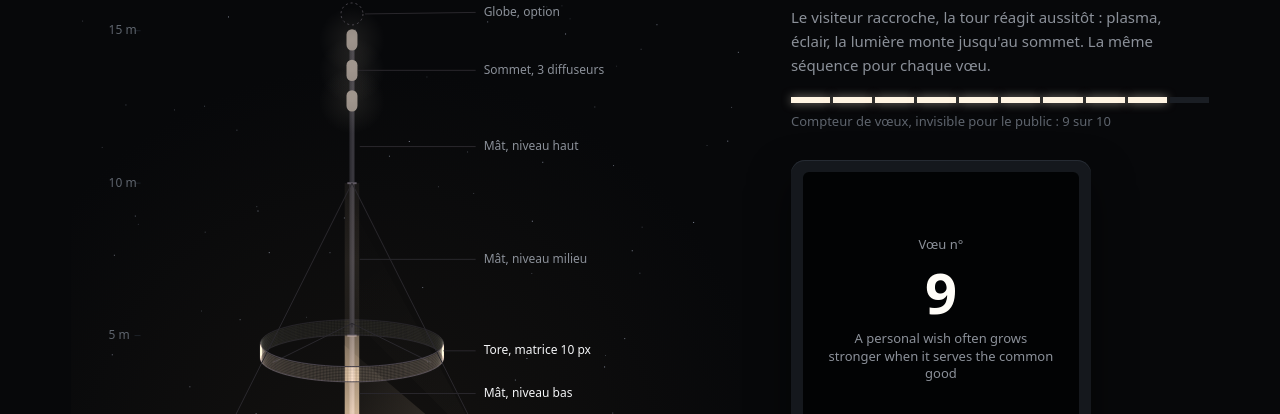
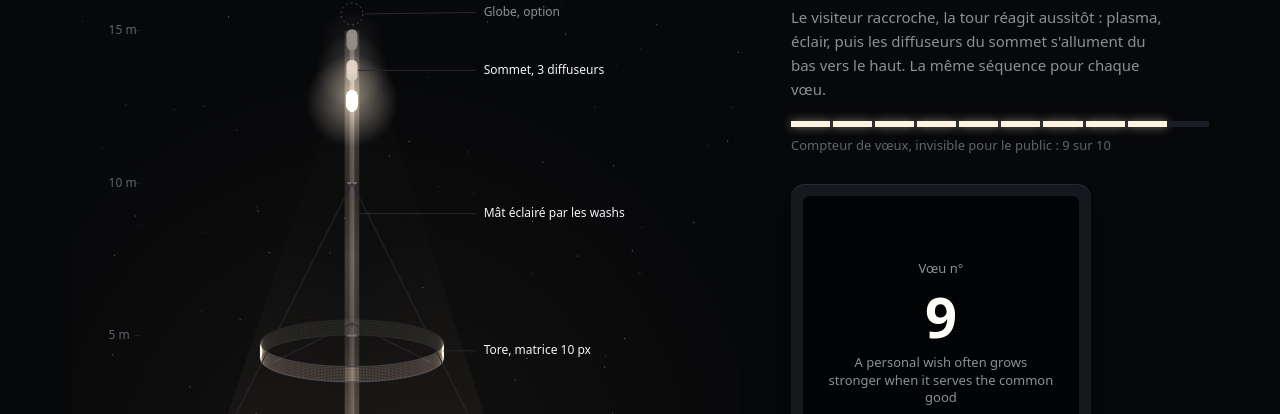
Before and after one commit to ghelleu/tourdespossibles, a plain HTML site: page sequencage/index.html in a window 1280 px wide. Shown: the part 386-800 px from the top of the page. Drawn offline with Linux system fonts and the light colour scheme.

Commit message:
Séquençage : trois washs fixes, un par lest ; la montée passe par le sommet
Co-Authored-By: Claude Opus 5.5 <noreply@anthropic.com>
Claude-Session: https://claude.ai/code/session_014sVeDvdb76UxmMa6nxoU5X

```diff
--- a/sequencage/index.html
+++ b/sequencage/index.html
@@ -211,7 +211,7 @@ footer{padding:40px 0 56px;color:var(--dim);font-size:13px;border-top:1px solid
 <li><b>Les vœux ne sont jamais écrits</b>Des caractères cryptiques de toutes les écritures du monde circulent sur l'anneau.</li>
 <li><b>Des teintes chaudes, rétro-tech</b>Couleurs libres pour Structurals, expressives, nettes et graphiques, sans effet bariolé. Le rouge marque l'enregistrement.</li>
 <li><b>Des sons analogiques</b>Les vrais codes de la téléphonie, sonnerie et tonalité occupée, et des sons old school, analogiques voire mécaniques.</li>
-<li><b>Trois washs sur un même lest</b>Un projecteur par niveau, depuis un même point de vue, pour garder la montée de la lumière le long du mât. Proposition à confirmer avec Structurals.</li>
+<li><b>Trois washs fixes</b>Un wash par lest, qui éclaire toute la tour en permanence. La montée de la lumière passe par le tore et les trois diffuseurs du sommet, allumés du bas vers le haut.</li>
 </ul>
 </div></section>
 
@@ -245,7 +245,7 @@ footer{padding:40px 0 56px;color:var(--dim);font-size:13px;border-top:1px solid
 const T=220,COLS=377,ROWS=10;
 const MOM=[[0,15,'resp','Respiration'],[15,25,'appel','Appel sans réponse'],[25,45,'resp','Respiration'],[45,48,'appel','Appel'],[48,56,'voix','Transmission, voix'],[56,57,'bip','Bip'],[57,82,'rec','Transmission, vœu n° 9'],[82,92,'envoi','Envoi du vœu n° 9'],[92,96,'resp','Respiration'],[96,99,'hors','Décroché hors appel'],[99,101,'resp','Respiration'],[101,103,'appel','Appel'],[103,111,'voix','Transmission, voix'],[111,112,'bip','Bip'],[112,172,'rec','Transmission, vœu n° 10'],[172,202,'emis','Émission, dixième vœu'],[202,217,'resp','Respiration'],[217,220,'appel','Appel']];
 const SHORT={resp:'Respiration',appel:'Appel',voix:'Voix',bip:'',rec:'REC',envoi:'Envoi',hors:'Occupé',emis:'Émission'};
-const NOW={resp:'La tour vit et attend. Des caractères cryptiques circulent sur l\'anneau, la lumière respire, la nappe sonore tourne.',appel:'Toute la tour sonne avec le téléphone : tore, washs et sommet battent au rythme de la sonnerie.',hors:'Quelqu\'un décroche sans sonnerie et entend la tonalité occupée. Au raccroché, la tour le rappelle.',voix:'La voix de la tour parle au combiné. Au sommet, les diffuseurs s\'allument l\'un après l\'autre, comme une information qui arrive.',bip:'Le bip donne la parole.',rec:'Le visiteur dit son vœu. Une boucle de lumière parcourt l\'anneau, les trois diffuseurs du sommet sont rouges, les enceintes se taisent.',envoi:'Le visiteur raccroche, la tour réagit aussitôt : plasma, éclair, la lumière monte jusqu\'au sommet. La même séquence pour chaque vœu.',emis:'Le dixième vœu déclenche la séquence spéciale : la tour envoie les vœux vers le ciel.'};
+const NOW={resp:'La tour vit et attend. Des caractères cryptiques circulent sur l\'anneau, la lumière respire, la nappe sonore tourne.',appel:'Toute la tour sonne avec le téléphone : le tore et le sommet battent au rythme de la sonnerie.',hors:'Quelqu\'un décroche sans sonnerie et entend la tonalité occupée. Au raccroché, la tour le rappelle.',voix:'La voix de la tour parle au combiné. Au sommet, les diffuseurs s\'allument l\'un après l\'autre, comme une information qui arrive.',bip:'Le bip donne la parole.',rec:'Le visiteur dit son vœu. Une boucle de lumière parcourt l\'anneau, les trois diffuseurs du sommet sont rouges, les enceintes se taisent.',envoi:'Le visiteur raccroche, la tour réagit aussitôt : plasma, éclair, puis les diffuseurs du sommet s\'allument du bas vers le haut. La même séquence pour chaque vœu.',emis:'Le dixième vœu déclenche la séquence spéciale : la tour envoie les vœux vers le ciel.'};
 const RL=[[0,15,'L02'],[15,25,'L03'],[25,45,'L02'],[45,48,'L03'],[48,56,'L05'],[56,82,'L06'],[82,92,'L07'],[92,96,'L02'],[96,99,'L04'],[99,101,'L02'],[101,103,'L03'],[103,111,'L05'],[111,172,'L06'],[172,202,'L09'],[202,217,'L02'],[217,220,'L03']];
 const RC=[[15,25,'A02'],[45,48,'A02'],[48,56,'A04'],[56,57,'A05'],[57,82,'MIC'],[96,99,'A03'],[101,103,'A02'],[103,111,'A04'],[111,112,'A05'],[112,172,'MIC'],[172,175,'A07'],[217,220,'A02']];
 const RS=[[0,57,'A01'],[57,82,'MIC'],[82,92,'A08'],[92,112,'A01'],[112,172,'MIC'],[172,202,'A09'],[202,220,'A01']];
@@ -253,12 +253,12 @@ const RR=[[15,25,'A02'],[45,48,'A02'],[101,103,'A02'],[217,220,'A02']];
 const RE=[[0,15,'E01'],[15,25,'E02'],[25,45,'E01'],[45,48,'E02'],[48,56,'E03'],[56,82,'E04'],[82,92,'E05'],[92,101,'E01'],[101,103,'E02'],[103,111,'E03'],[111,172,'E04'],[172,202,'E05'],[202,217,'E01'],[217,220,'E02']];
 const ZONE={to:()=>true,wa:c=>c!=='L05'&&c!=='L06',so:()=>true,gl:c=>c==='L03'||c==='L09'};
 const STATES=[
-['Respiration','La tour vit et attend.','entre deux appels',0,'Les passants découvrent une tour qui semble vivante. C\'est l\'état que verront le plus de passants, souvent sans décrocher : il doit tenir seul le spectacle.','Respiration lente du tore et battement de cœur ponctuel. Des caractères de toutes les écritures circulent et surgissent sur l\'anneau, en teintes chaudes. Le sommet respire en léger décalage ; les washs éclairent la structure en statique.','Une nappe analogique, souffle et battement, qui tourne en fond. L\'écran affiche la maxime.',['A01','L02','E01']],
-['Appel','La tour convoque.','10 s',15,'Le téléphone sonne au hasard. Celui qui décroche devient celui que la tour a choisi ; les autres regardent. Sans réponse, la tour retombe dans sa respiration et rappellera plus tard.','Toute la tour sonne : tore, sommet et washs battent ensemble, deux coups et un silence. Le globe, s\'il est installé, clignote comme une balise.','Une vraie sonnerie de téléphone, mécanique, qui sort du poste. Les enceintes ne la renforcent que si le poste ne s\'entend pas assez. L\'écran passe en alerte.',['A02','L03','E02']],
+['Respiration','La tour vit et attend.','entre deux appels',0,'Les passants découvrent une tour qui semble vivante. C\'est l\'état que verront le plus de passants, souvent sans décrocher : il doit tenir seul le spectacle.','Respiration lente du tore et battement de cœur ponctuel. Des caractères de toutes les écritures circulent et surgissent sur l\'anneau, en teintes chaudes. Le sommet respire en léger décalage ; les washs éclairent toute la tour en permanence.','Une nappe analogique, souffle et battement, qui tourne en fond. L\'écran affiche la maxime.',['A01','L02','E01']],
+['Appel','La tour convoque.','10 s',15,'Le téléphone sonne au hasard. Celui qui décroche devient celui que la tour a choisi ; les autres regardent. Sans réponse, la tour retombe dans sa respiration et rappellera plus tard.','Toute la tour sonne : le tore et le sommet battent ensemble, deux coups et un silence. Le globe, s\'il est installé, clignote comme une balise.','Une vraie sonnerie de téléphone, mécanique, qui sort du poste. Les enceintes ne la renforcent que si le poste ne s\'entend pas assez. L\'écran passe en alerte.',['A02','L03','E02']],
 ['Décroché hors appel','La ligne est occupée.','jusqu\'au raccroché',96,'Quelqu\'un décroche alors que rien ne sonne et entend la tonalité occupée. Il raccroche ; deux secondes plus tard, la tour le rappelle. Ne joue que pendant la respiration.','La lumière ne change presque pas, à peine un frémissement : toute la surprise tient dans le rappel.','La tonalité occupée, avec les vrais codes sonores de la téléphonie.',['A03','L04']],
-['Transmission','La tour enregistre.','voix, puis vœu de 60 s au plus',48,'La voix dit à l\'oreille : « Je suis la tour des possibles et j\'ai une question pour toi. Quel est ton vœu le plus cher ? », puis demande de raccrocher pour envoyer le vœu. Un bip donne la parole ; le raccroché envoie le vœu.','Les washs s\'éteignent et le pied de la tour devient intime. Pendant la voix, le tore est enveloppant et les diffuseurs du sommet s\'allument l\'un après l\'autre, comme une information qui arrive. Pendant le vœu, une boucle de lumière parcourt l\'anneau, coupée au raccroché quelle que soit la durée du vœu ; les trois diffuseurs sont rouges, c\'est le voyant REC de la tour.','La voix et le bip dans le combiné, la nappe en fond pendant la voix. Pendant l\'enregistrement, les enceintes se taisent : c\'est le seul moment de silence. L\'écran donne la traduction, puis le REC et le compte à rebours des 10 dernières secondes.',['A04','A05','A07','L05','L06','E03','E04']],
-['Envoi','La tour réagit au vœu.','10 s, à chaque vœu',82,'Le visiteur raccroche et la tour réagit aussitôt : une cause, un effet. La séquence est la même pour tous les visiteurs et doit avoir une très belle intensité.','Le plasma pulse et se rassemble dans le tore, un éclair le traverse, puis la lumière monte le long du mât, niveau par niveau, jusqu\'au sommet qui s\'illumine. La tour revient ensuite directement à sa respiration.','Une montée électrique, analogique, qui se résout dans un impact. Pas de silence après le vœu.',['A08','L07','E05']],
-['Émission','Tous les dix vœux.','30 s',172,'Le dixième vœu déclenche une séquence spéciale, plus longue et plus intense. Elle ajoute de la surprise et rythme la soirée.','L\'anneau se remplit de lumière et pulse de plus en plus vite ; la lumière monte le long du mât en vagues de plus en plus rapides. Puis le tir : coupure nette, l\'anneau se vide vers le haut, le sommet éclate, le globe lance son flash. La tour revient à sa respiration.','Composition immersive en crescendo, point culminant au tir. Plusieurs variantes alternent d\'une émission à l\'autre.',['A09','L09','E05']]];
+['Transmission','La tour enregistre.','voix, puis vœu de 60 s au plus',48,'La voix dit à l\'oreille : « Je suis la tour des possibles et j\'ai une question pour toi. Quel est ton vœu le plus cher ? », puis demande de raccrocher pour envoyer le vœu. Un bip donne la parole ; le raccroché envoie le vœu.','Pendant la voix, le tore est enveloppant et les diffuseurs du sommet s\'allument l\'un après l\'autre, comme une information qui arrive. Pendant le vœu, une boucle de lumière parcourt l\'anneau, coupée au raccroché quelle que soit la durée du vœu ; les trois diffuseurs sont rouges, c\'est le voyant REC de la tour.','La voix et le bip dans le combiné, la nappe en fond pendant la voix. Pendant l\'enregistrement, les enceintes se taisent : c\'est le seul moment de silence. L\'écran donne la traduction, puis le REC et le compte à rebours des 10 dernières secondes.',['A04','A05','A07','L05','L06','E03','E04']],
+['Envoi','La tour réagit au vœu.','10 s, à chaque vœu',82,'Le visiteur raccroche et la tour réagit aussitôt : une cause, un effet. La séquence est la même pour tous les visiteurs et doit avoir une très belle intensité.','Le plasma pulse et se rassemble dans le tore, un éclair le traverse, puis l\'énergie rejoint le sommet : les trois diffuseurs s\'allument du bas vers le haut et s\'illuminent ensemble. La tour revient ensuite directement à sa respiration.','Une montée électrique, analogique, qui se résout dans un impact. Pas de silence après le vœu.',['A08','L07','E05']],
+['Émission','Tous les dix vœux.','30 s',172,'Le dixième vœu déclenche une séquence spéciale, plus longue et plus intense. Elle ajoute de la surprise et rythme la soirée.','L\'anneau se remplit de lumière et pulse de plus en plus vite ; les diffuseurs du sommet s\'allument du bas vers le haut, en vagues de plus en plus rapides. Puis le tir : coupure nette, l\'anneau se vide vers le haut, le sommet éclate, le globe lance son flash. La tour revient à sa respiration.','Composition immersive en crescendo, point culminant au tir. Plusieurs variantes alternent d\'une émission à l\'autre.',['A09','L09','E05']]];
 const FILES=[
 ['A01','Nappe de respiration','enceintes','boucle','Le souffle de la tour, analogique, qui tourne en fond sauf pendant l\'enregistrement du vœu.'],
 ['A02','Sonnerie','poste ; enceintes en renfort','10 s','Une vraie sonnerie de téléphone, mécanique. Les enceintes ne la renforcent que si le poste ne s\'entend pas assez.'],
@@ -268,13 +268,13 @@ const FILES=[
 ['A07','Fin à 60 s','combiné','court','Invite à raccrocher quand la minute est écoulée.'],
 ['A08','Envoi','enceintes','10 s','Une montée électrique, analogique, qui se résout dans un impact ; la même pour chaque vœu.'],
 ['A09','Émission, variantes','enceintes','30 s','Crescendo immersif, point culminant au tir ; plusieurs variantes en alternance.'],
-['L02','Respiration','toutes','boucle','Respiration lente, battement ponctuel, caractères cryptiques en teintes chaudes ; washs fixes sur la structure.'],
-['L03','Appel','toutes, globe','10 s','Toute la tour bat avec la sonnerie, deux coups et un silence.'],
+['L02','Respiration','tore, sommet','boucle','Respiration lente, battement ponctuel, caractères cryptiques en teintes chaudes ; washs fixes sur toute la tour.'],
+['L03','Appel','tore, sommet, globe','10 s','Toute la tour bat avec la sonnerie, deux coups et un silence.'],
 ['L04','Frémissement','tore','court','À peine perceptible, pour qui décroche hors appel.'],
-['L05','Accueil','tore, sommet','durée de A04','Tore enveloppant ; diffuseurs du sommet allumés en séquence, comme une information qui arrive ; washs éteints.'],
+['L05','Accueil','tore, sommet','durée de A04','Tore enveloppant ; diffuseurs du sommet allumés en séquence, comme une information qui arrive.'],
 ['L06','Enregistrement','tore, sommet','0 à 60 s','Une boucle coupée au raccroché, pour s\'adapter à la durée de chaque vœu ; les trois diffuseurs en rouge, voyant REC.'],
-['L07','Envoi','tore, washs, sommet','10 s','Plasma qui se rassemble, éclair, lumière qui monte le long du mât jusqu\'au sommet ; la même séquence pour chaque vœu.'],
-['L09','Émission, variantes','toutes, globe','30 s','Anneau qui se remplit et pulse, vagues de lumière le long du mât, tir : coupure nette, éclat du sommet, flash du globe.'],
+['L07','Envoi','tore, sommet','10 s','Plasma qui se rassemble, éclair, puis les diffuseurs du sommet allumés du bas vers le haut ; la même séquence pour chaque vœu.'],
+['L09','Émission, variantes','tore, sommet, globe','30 s','Anneau qui se remplit et pulse, diffuseurs du sommet en vagues montantes de plus en plus rapides, tir : coupure nette, éclat du sommet, flash du globe.'],
 ['E01','Maxime','écran','respiration','« Un vœu personnel devient souvent plus fort lorsqu\'il contribue au bien commun », en français et en anglais.'],
 ['E02','Alerte d\'appel','écran','appel','Écran rouge, invitation à décrocher.'],
 ['E03','Traduction et consignes','écran','voix','Traduction anglaise de la voix ; parler après le bip, raccrocher pour envoyer.'],
@@ -302,7 +302,7 @@ function chars(t,amp,dens){for(let s=0;s<54;s++){const x0=Math.floor(((s*7-t*3)%
 function model(t){
 const m=momAt(t),k=m[2],u=t-m[0];let w=[0,0,0],so=[0,0,0],rec=false,gl=0,off=false;
 W.fill(0);C.fill(0);
-const br=breath(t),base=[.34,.26,.18];
+const br=breath(t),base=[.34,.26,.18],WB=.3;
 const respSom=i=>.3+.22*Math.sin(2*Math.PI*t/6.5+i*.8)+(h2(i,Math.floor(t*2.3))<.06?.35:0);
 const resp=()=>{chars(t,.4+.45*br+.4*heart(t),.55);for(let i=0;i<COLS*ROWS;i++)W[i]=Math.max(W[i],.03+.04*br);w=base.slice();so=[0,1,2].map(respSom)};
 if(k==='resp'||k==='hors'){resp();if(k==='hors'){off=true;for(let i=0;i<120;i++)put(W,Math.floor(h2(i,Math.floor(t*8))*COLS),Math.floor(h2(i+5,Math.floor(t*8))*ROWS),.45)}}
@@ -314,18 +314,16 @@ else if(k==='envoi'){const p=u;
  if(p<3){const fq=1+p*2,pl=.5+.5*Math.sin(2*Math.PI*fq*p),sp=Math.max(18,190*(1-p/3.3));for(let x=0;x<COLS;x++){const dx=Math.min(x,COLS-x),wgt=Math.exp(-dx/sp);for(let y=0;y<ROWS;y++)C[y*COLS+x]=cl(wgt*(.3+.7*pl)*(.35+.65*h2(x*31+y,Math.floor(p*14)))*(.45+p/3))}}
  else if(p<3.35){W.fill(1)}
  else{const d=Math.exp(-(p-3.35)*1.6);for(let i=0;i<COLS*ROWS;i++)W[i]=.7*d;if(p>5.5){chars(t,(.4+.45*br)*sm(5.5,9,p),.55*sm(5.5,9,p))}}
- w=[0,1,2].map(i=>Math.max(g(p,3.9+i*.75,.32),base[i]*sm(6.5,8.5,p)));
- so=[0,1,2].map(i=>p<5.8?.12:Math.max(p<6.1?sm(5.8,6.1,p):Math.exp(-(p-6.1)*1.2),respSom(i)*sm(7,10,p)));
+ so=[0,1,2].map(i=>p<3.35?.12:Math.max(.1,g(p,3.8+i*.55,.22),p>5.3?Math.exp(-(p-5.3)*1.1):0,respSom(i)*sm(7,10,p)));
 }else if(k==='emis'){const q=u;
  if(q<4.5){chars(t,.35,.4);const f=q/4.5*COLS;for(let x=0;x<f;x++)for(let y=0;y<ROWS;y++)W[y*COLS+x]=.8;w=[.1,.08,.06];so=[.2,.2,.2]}
  else if(q<23){const z=q-4.5,ph=.5*z+3.5*z*z/37,pl=.5+.5*Math.sin(2*Math.PI*ph);for(let i=0;i<COLS*ROWS;i++){W[i]=.5+.45*pl;C[i]=.25*pl}
-  if(q<21){const Tp=3-2.4*(z/16.5),cyc=(z/Tp)%1,amp=.5+.5*(z/16.5);w=[0,1,2].map(i=>amp*Math.max(0,1-Math.abs(cyc*3-i-.5)*1.4))}else w=[1,1,1];
-  so=[0,1,2].map(()=>.2+.65*(z/18.5)*(.75+.25*pl))}
+  if(q<21){const Tp=3-2.4*(z/16.5),cyc=(z/Tp)%1,amp=.5+.5*(z/16.5);so=[0,1,2].map(i=>.12+amp*Math.max(0,1-Math.abs(cyc*3-i-.5)*1.4))}else so=[1,1,1]}
  else if(q<23.3){W.fill(1);so=[1,1,1];gl=1}
  else if(q<24.6){const e=(q-23.3)/1.3;for(let y=0;y<ROWS;y++){const v=cl(1-(e*14-(ROWS-1-y)));for(let x=0;x<COLS;x++)W[y*COLS+x]=v}so=[1,1,1].map(()=>1-.3*e);gl=Math.exp(-(q-23)*2.2)}
  else{const r=sm(24.6,30,q);chars(t,(.4+.45*br)*r,.55*r);w=base.map(v=>v*r);so=[0,1,2].map(i=>.7*(1-r)+respSom(i)*r);gl=Math.exp(-(q-23)*2.2)}
 }
-return {m,k,u,w,so,rec,gl,off,scr:(cueAt(RE,t)||RE[0])[2],n:count(t)};
+w=[WB,WB,WB];return {m,k,u,w,so,rec,gl,off,scr:(cueAt(RE,t)||RE[0])[2],n:count(t)};
 }
 /* drawing */
 const cv=$('tower'),c=cv.getContext('2d'),bd=$('bandc'),bx=bd.getContext('2d'),img=bx.createImageData(COLS,ROWS);
@@ -340,12 +338,12 @@ function drawTower(S){
  const narrow=w<520,gy=h-38,s=Math.min((gy-22)/16.6,(w-(narrow?30:230))/14.4),cx=narrow?w/2:Math.max(w*.42,6.8*s+40);
  const Y=m=>gy-m*s,ryK=.16;
  c.fillStyle='#0E0D0C';c.beginPath();c.ellipse(cx,gy,7.4*s,7.4*s*ryK,0,0,7);c.fill();
- const L=[30,150,270].map(a=>{const r=a*Math.PI/180;return{x:cx+5.5*s*Math.cos(r),y:gy+5.5*s*ryK*Math.sin(r),back:a===270,wash:a===30}});
+ const L=[30,150,270].map(a=>{const r=a*Math.PI/180;return{x:cx+5.5*s*Math.cos(r),y:gy+5.5*s*ryK*Math.sin(r),back:a===270,wash:true}});
  const WL=L[0],mast=Math.max(3,.17*s);
  c.save();c.globalCompositeOperation='lighter';
- [0,1,2].forEach(i=>{const v=S.w[i];if(v<.01)return;const y0=Y(i*5+.3),y1=Y(i*5+4.7),fx=WL.x+(i-1)*7,fy=WL.y-.95*s-6;const gr=c.createLinearGradient(fx,fy,cx,(y0+y1)/2);gr.addColorStop(0,'rgba(255,226,190,'+(.2*v)+')');gr.addColorStop(1,'rgba(255,226,190,'+(.04*v)+')');c.fillStyle=gr;c.beginPath();c.moveTo(fx-3,fy);c.lineTo(cx-mast*1.6,y1);c.lineTo(cx+mast*1.6,y0);c.lineTo(fx+3,fy);c.closePath();c.fill()});
+ L.forEach(l=>{const v=S.w[0]*(l.back?.6:1);if(v<.01)return;const fx=l.x,fy=l.y-.95*s-6;const gr=c.createLinearGradient(fx,fy,cx,Y(7.5));gr.addColorStop(0,'rgba(255,226,190,'+(.16*v)+')');gr.addColorStop(1,'rgba(255,226,190,'+(.025*v)+')');c.fillStyle=gr;c.beginPath();c.moveTo(fx-3,fy);c.lineTo(cx-mast*1.6,Y(.2));c.lineTo(cx+mast*1.6,Y(15.2));c.lineTo(fx+3,fy);c.closePath();c.fill()});
  c.restore();
- const lest=l=>{const bw=1.3*s,bh=.95*s;c.fillStyle=l.back?'#17161A':'#211F24';c.fillRect(l.x-bw/2,l.y-bh,bw,bh);c.fillStyle='#2E2B30';c.fillRect(l.x-bw/2,l.y-bh,bw,Math.max(2,bh*.1));if(l.wash){[0,1,2].forEach(i=>{const fx=l.x+(i-1)*7;c.fillStyle='#3A3539';c.beginPath();c.moveTo(fx-3,l.y-bh);c.lineTo(fx+3,l.y-bh);c.lineTo(fx+2,l.y-bh-7);c.lineTo(fx-2,l.y-bh-7);c.fill();const v=S.w[i];if(v>.02){c.fillStyle='rgba(255,226,190,'+(.3+.7*v)+')';c.fillRect(fx-2,l.y-bh-8,4,2)}})}};
+ const lest=l=>{const bw=1.3*s,bh=.95*s;c.fillStyle=l.back?'#17161A':'#211F24';c.fillRect(l.x-bw/2,l.y-bh,bw,bh);c.fillStyle='#2E2B30';c.fillRect(l.x-bw/2,l.y-bh,bw,Math.max(2,bh*.1));if(l.wash){[1].forEach(i=>{const fx=l.x;c.fillStyle='#3A3539';c.beginPath();c.moveTo(fx-3,l.y-bh);c.lineTo(fx+3,l.y-bh);c.lineTo(fx+2,l.y-bh-7);c.lineTo(fx-2,l.y-bh-7);c.fill();const v=S.w[i];if(v>.02){c.fillStyle='rgba(255,226,190,'+(.3+.7*v)+')';c.fillRect(fx-2,l.y-bh-8,4,2)}})}};
  const guy=l=>{c.strokeStyle=l.back?'#1A1A1E':'#2A282D';c.lineWidth=1;c.beginPath();c.moveTo(cx,Y(10));c.lineTo(l.x,l.y-.95*s);c.stroke()};
  L.filter(l=>l.back).forEach(l=>{guy(l);lest(l)});
  const hR=4.5,rx=3*s,ry=3*s*ryK*1.6,yc=Y(hR),bh=.5*s;
@@ -373,7 +371,7 @@ function drawTower(S){
  c.font='12px system-ui,-apple-system,sans-serif';c.textBaseline='middle';
  const sx=narrow?10:Math.max(10,cx-7*s-30);c.fillStyle='#5E646D';c.strokeStyle='#1C2027';[0,5,10,15].forEach(m=>{c.beginPath();c.moveTo(sx+26,Y(m));c.lineTo(sx+32,Y(m));c.stroke();c.textAlign='left';c.fillText(m+' m',sx,Y(m))});
  if(!narrow){const lx=cx+3.4*s+28;const lab=(txt,ty,ax,ay,on)=>{c.strokeStyle='#29272C';c.beginPath();c.moveTo(ax,ay);c.lineTo(lx-8,ty);c.stroke();c.fillStyle=on?'#F4F5F7':'#8B9099';c.textAlign='left';c.fillText(txt,lx,ty)};
-  lab('Globe, option',Y(15.6),cx+gr0+2,gyy,S.gl>.05);lab('Sommet, 3 diffuseurs',Y(13.7),cx+6,Y(13.7),Math.max(...S.so)>.4);lab('Mât, niveau haut',Y(11.2),cx+mast*1.5,Y(11.2),S.w[2]>.3);lab('Mât, niveau milieu',Y(7.5),cx+mast*1.5,Y(7.5),S.w[1]>.3);lab('Tore, matrice 10 px',Y(hR),cx+rx,yc,true);lab('Mât, niveau bas',Y(3.1),cx+mast*1.5,Y(3.1),S.w[0]>.3);lab('Écran et téléphone',Y(1.7),ex+sq+.2*s,sy+sq/2,S.off||sc==='E02');lab('3 washs sur un lest',Y(.2),WL.x+.65*s,WL.y-.6*s,Math.max(...S.w)>.3)}
+  lab('Globe, option',Y(15.6),cx+gr0+2,gyy,S.gl>.05);lab('Sommet, 3 diffuseurs',Y(13.7),cx+6,Y(13.7),Math.max(...S.so)>.4);lab('Mât éclairé par les washs',Y(9),cx+mast*1.5,Y(9),true);lab('Tore, matrice 10 px',Y(hR),cx+rx,yc,true);lab('Écran et téléphone',Y(1.7),ex+sq+.2*s,sy+sq/2,S.off||sc==='E02');lab('3 lests, un wash chacun',Y(.2),WL.x+.65*s,WL.y-.6*s,false)}
 }
 function drawBand(){const d=img.data;for(let i=0;i<COLS*ROWS;i++){const p=pix(i);d[i*4]=p[0];d[i*4+1]=p[1];d[i*4+2]=p[2];d[i*4+3]=255}bx.putImageData(img,0,0)}
 function screenHTML(S,t){const id=S.scr;
@@ -386,7 +384,7 @@ function screenHTML(S,t){const id=S.scr;
 /* timeline */
 const pct=t=>(t/T*100)+'%';
 function lane(id,R,cls,filter){$(id).innerHTML=R.filter(r=>!filter||filter(r[2])).map(r=>{const mic=r[2]==='MIC';return '<div class="bk '+cls+(mic?' mic':'')+'" data-t="'+r[0]+'" data-w="'+(r[1]-r[0])+'" style="left:calc('+pct(r[0])+' + 1px);width:calc('+pct(r[1]-r[0])+' - 2px)" title="'+esc(fmt0(r[0])+' à '+fmt0(r[1])+(mic?', micro ouvert':', '+r[2]))+'">'+(mic?'':esc(r[2]))+'</div>'}).join('')}
-lane('t_to',RL,'l',ZONE.to);lane('t_wa',RL,'l',ZONE.wa);lane('t_so',RL,'l',ZONE.so);lane('t_gl',RL,'l',ZONE.gl);lane('t_co',RC,'s');lane('t_en',RS,'s');lane('t_rf',RR,'s opt');lane('t_ec',RE,'e');
+lane('t_to',RL,'l',ZONE.to);$('t_wa').innerHTML='<div class="bk l" data-t="0" data-w="220" style="left:1px;width:calc(100% - 2px);opacity:.55" title="Washs fixes, toute la tour">fixes, toute la tour</div>';lane('t_so',RL,'l',ZONE.so);lane('t_gl',RL,'l',ZONE.gl);lane('t_co',RC,'s');lane('t_en',RS,'s');lane('t_rf',RR,'s opt');lane('t_ec',RE,'e');
 $('t_st').innerHTML=MOM.map(m=>'<div class="bk st" data-t="'+m[0]+'" data-w="'+(m[1]-m[0])+'" style="left:'+pct(m[0])+';width:'+pct(m[1]-m[0])+'" title="'+esc(m[3])+'">'+esc(SHORT[m[2]])+'</div>').join('');
 $('ax').innerHTML=[0,30,60,90,120,150,180,210].map(t=>'<span style="left:'+pct(t)+'">'+fmt0(t)+'</span>').join('');
 function fitLabels(){const tw=$('t_to').clientWidth;document.querySelectorAll('.bk').forEach(b=>{const px=+b.dataset.w/T*tw;b.classList.toggle('nar',px<(b.classList.contains('st')?44:28))})}
```
